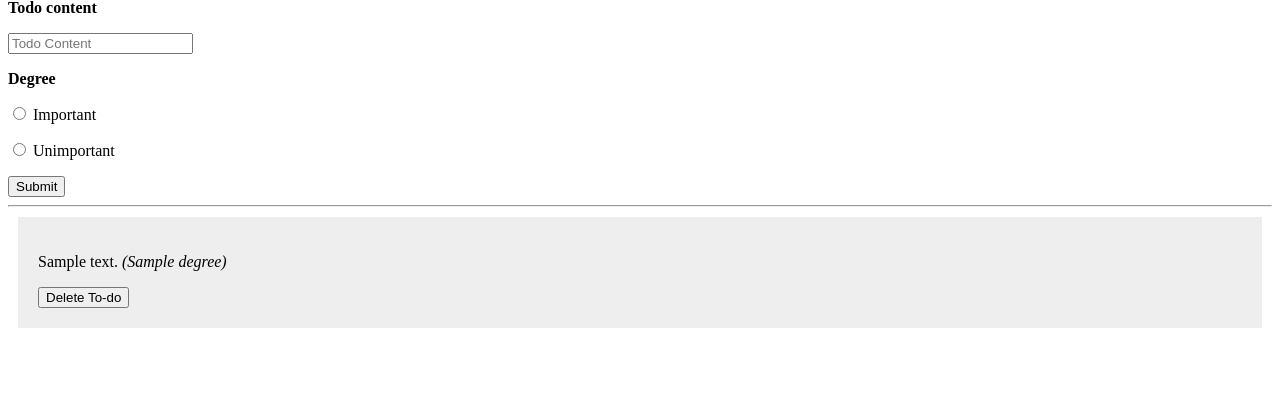
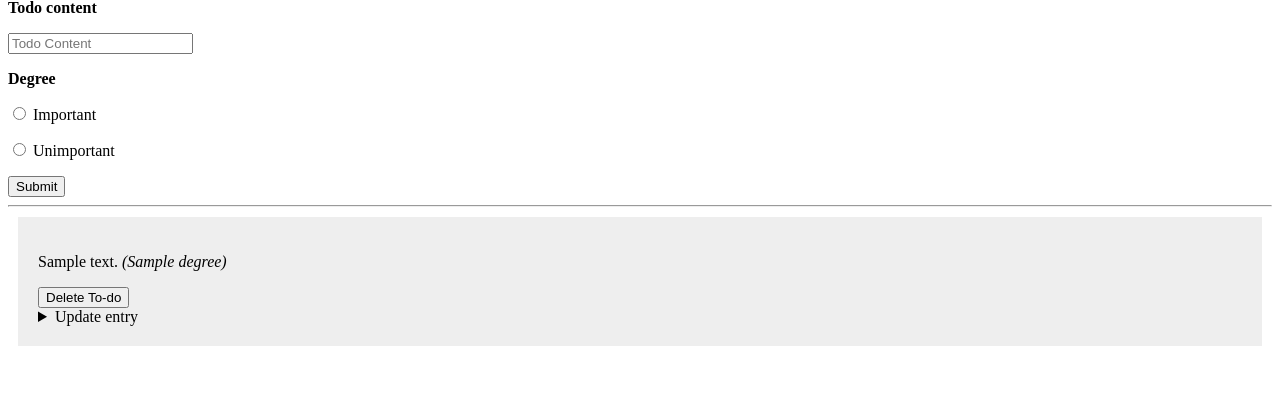
Before and after one commit to vqmy-913/mm-web-server, a Flask app: page / in a window 1280 px wide. Shown: the part 99-502 px from the top of the page. Run offline with Flask 3, Linux system fonts and the light colour scheme; a database or web service that is not in the repository returns one stand-in record (values such as "Sample title").

Commit message:
Add feature to update existing entry

```diff
--- a/app.py
+++ b/app.py
@@ -29,3 +29,17 @@ def index():
 def delete(id):
     todos.delete_one({"_id": ObjectId(id)})
     return redirect(url_for('index'))
+
+
+# edit button
+@app.post("/<id>/update/")
+def update(id):
+    if request.method == "POST":
+        new_content = request.form["content"]
+        new_degree = request.form["degree"]
+        todos.update_one(
+            {"_id": ObjectId(id)},
+            {"$set": {"content": new_content, "degree": new_degree}},
+        )
+        return redirect(url_for("index"))
+    return render_template("index.html", todos=todos.find())
--- a/templates/index.html
+++ b/templates/index.html
@@ -38,6 +38,27 @@
                 <input  type="submit" value="Delete To-do"
                         onclick="return confirm('Are you sure you want to delete this entry?')">
             </form>
+            <form method="POST" action="{{ url_for('update', id=todo['_id']) }}">
+                <details>
+                    <summary>Update entry</summary>
+                    <div class="content">
+                        <p>
+                            <input type="text" name="content"
+                                placeholder="Update Content"></input>
+                        </p>
+                        <p>
+                            <input id="degree-0" name="degree" required type="radio" value="Important">
+                            <label for="degree-0">Important</label>
+                        </p>
+                        <p>
+                            <input id="degree-1" name="degree" required type="radio" value="Unimportant">
+                            <label for="degree-1">Unimportant</label>
+                        </p>
+                        <input  type="submit" value="Update To-do"
+                                onclick="return confirm('Update this entry?')">
+                    </div>
+                  </details>
+            </form>
         </div>
     {% endfor %}
 
```
